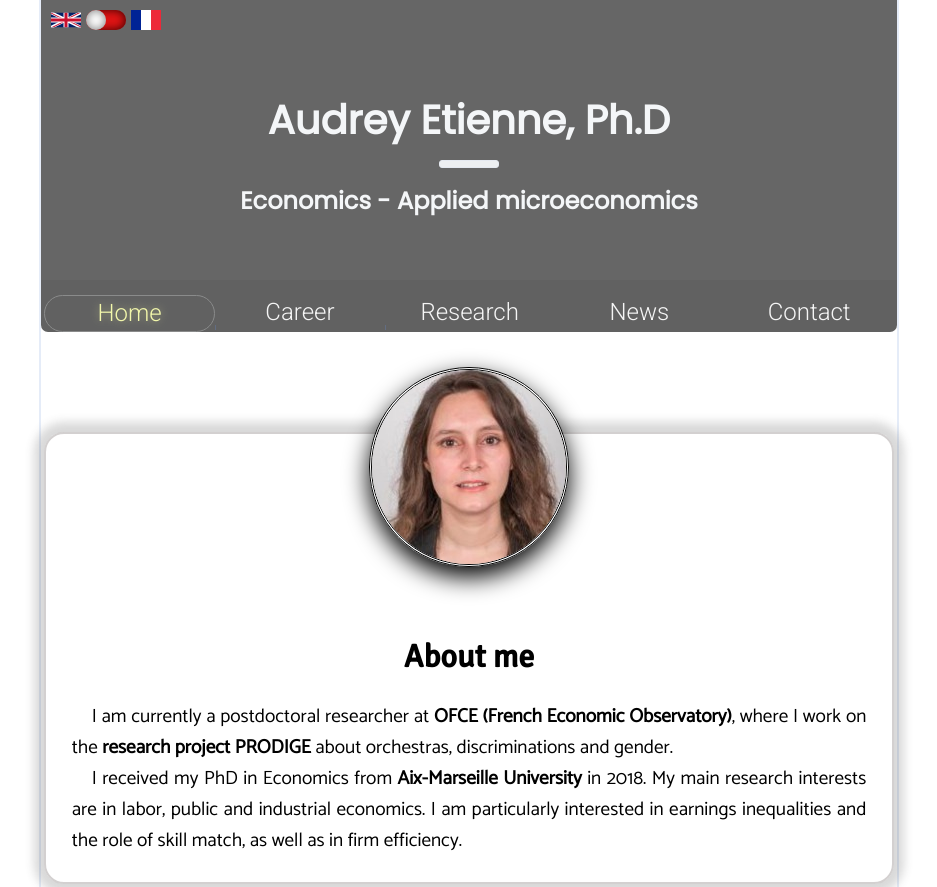
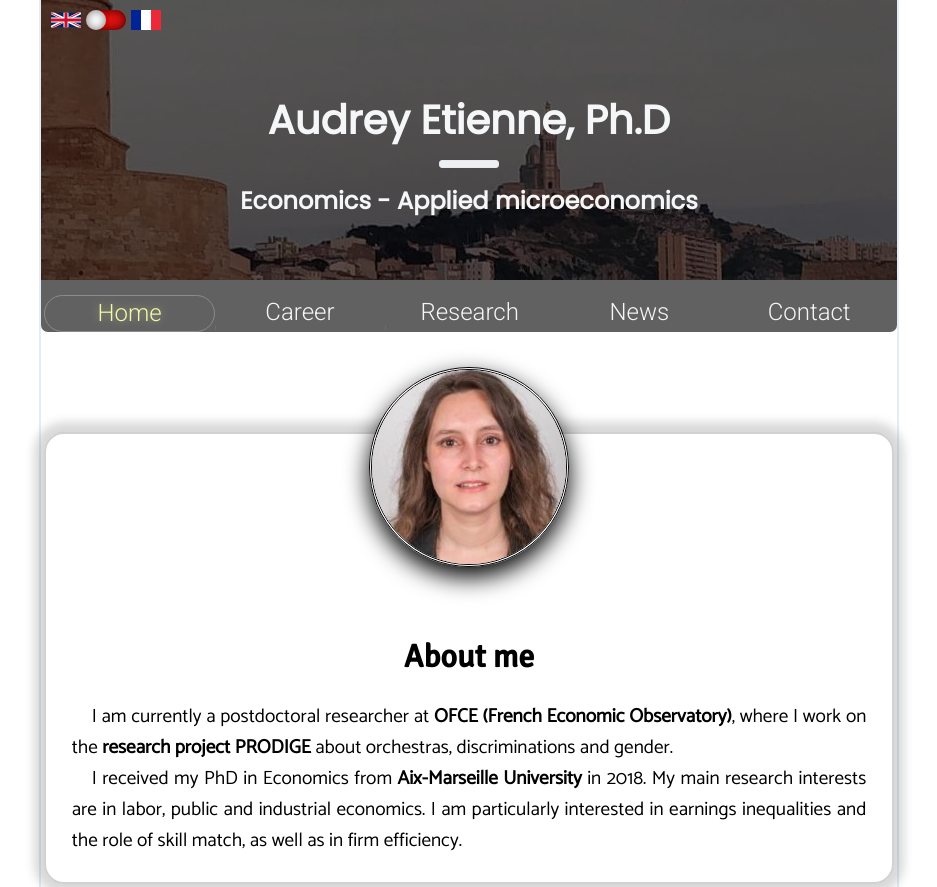
Before and after one commit to audreyetienne/Dan-Electro.github.io, a plain HTML site: page index.html in a window 1280 px wide. Shown: the top 887 px of the page, without its empty margins (171-1108 px from the left). Drawn offline with nearby package versions, Linux system fonts and the light colour scheme.

Commit message:
Update singlePageStyle.css

```diff
--- a/singlePageStyle.css
+++ b/singlePageStyle.css
@@ -24,7 +24,7 @@ header{
     background:linear-gradient(
         rgba(0, 0, 0, 0.6),
         rgba(0, 0, 0, 0.6)
-      ), url("../SinglePageVersion/assets/banner.jpg");
+      ), url("./assets/banner.jpg");
     background-position: top -590px right -60px;
 }
 .header-content{
```
